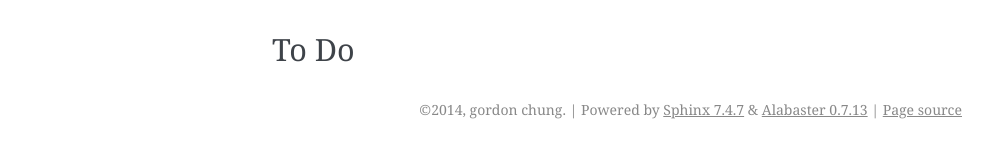
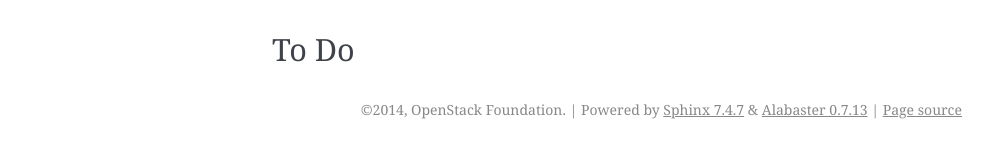
Before and after one commit to openstack/pycadf, a Sphinx documentation site: the page built from doc/source/index.rst, in a window 1280 px wide. Shown: the part 1340-1486 px from the top of the page, without its empty margins (148-1141 px from the left). Built offline with Sphinx 7.4.7, drawn with Linux system fonts in a browser that asks for light colours; formulas are drawn with MathJax 3; pages that are not in the unit, such as notebooks, are missing from menus.

Commit message:
add OpenStack Foundation as author
add OpenStack Foundation as author

Change-Id: Iac1b743fa4c0d0ead2badaee5f36451e91465bf0

```diff
--- a/doc/source/conf.py
+++ b/doc/source/conf.py
@@ -52,7 +52,7 @@ master_doc = 'index'
 
 # General information about the project.
 project = u'pyCADF'
-copyright = u'2014, gordon chung'
+copyright = u'2014, OpenStack Foundation'
 
 # The version info for the project you're documenting, acts as replacement for
 # |version| and |release|, also used in various other places throughout the
@@ -200,7 +200,7 @@ latex_elements = {
 # (source start file, target name, title, author, documentclass [howto/manual]).
 latex_documents = [
   ('index', 'pyCADF.tex', u'pyCADF Documentation',
-   u'gordon chung', 'manual'),
+   u'OpenStack Foundation', 'manual'),
 ]
 
 # The name of an image file (relative to this directory) to place at the top of
@@ -230,7 +230,7 @@ latex_documents = [
 # (source start file, name, description, authors, manual section).
 man_pages = [
     ('index', 'pycadf', u'pyCADF Documentation',
-     [u'gordon chung'], 1)
+     [u'OpenStack Foundation'], 1)
 ]
 
 # If true, show URL addresses after external links.
@@ -244,7 +244,7 @@ man_pages = [
 #  dir menu entry, description, category)
 texinfo_documents = [
   ('index', 'pyCADF', u'pyCADF Documentation',
-   u'gordon chung', 'pyCADF', 'One line description of project.',
+   u'OpenStack Foundation', 'pyCADF', 'One line description of project.',
    'Miscellaneous'),
 ]
 
```
